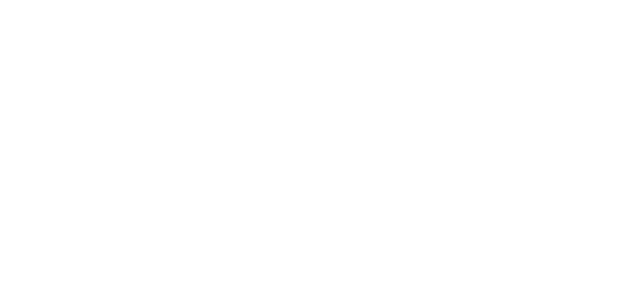
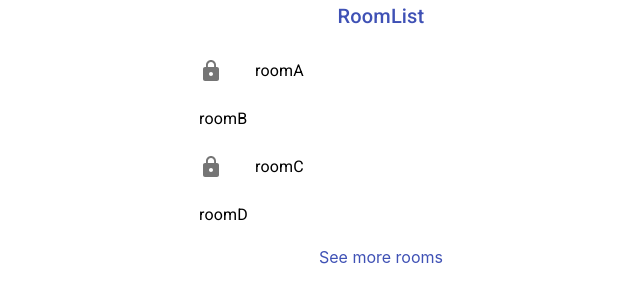
Before and after one commit to serithemage/muinssa-front, a React (Create React App) app: page /rooms in a window 1280 px wide. Shown: the top 302 px of the page, without its empty margins (259-899 px from the left). Built offline with nearby package versions, Linux system fonts and the light colour scheme.

Commit message:
add room list skeleton

```diff
--- a/src/Main.jsx
+++ b/src/Main.jsx
@@ -2,6 +2,7 @@
 import { Route, Switch } from 'react-router-dom';
 import HomePage from './components/HomePage';
 import Page404 from './components/Page404';
+import RoomListPage from './components/RoomListPage';
 
 export default function Main() {
   return (
@@ -13,7 +14,7 @@
         />
         <Route
           exact path='/rooms'
-          render={() => {/*<RoomListPage />*/}}
+          render={() => <RoomListPage />}
         />
         <Route
           exact path='/rooms/:id'
--- /dev/null
+++ b/src/components/RoomListPage.jsx
@@ -0,0 +1,69 @@
+import React from 'react';
+import { makeStyles } from '@material-ui/core/styles';
+import List from '@material-ui/core/List';
+import ListItem from '@material-ui/core/ListItem';
+import ListItemIcon from '@material-ui/core/ListItemIcon';
+import ListItemText from '@material-ui/core/ListItemText';
+import LockIcon from '@material-ui/icons/Lock';
+import Typography from '@material-ui/core/Typography';
+import Container from '@material-ui/core/Container';
+import Link from '@material-ui/core/Link';
+
+
+// Generate Room
+const createRoom = (id, subject, attendeesNo, lock) => {
+  return { id, subject, attendeesNo, lock };
+}
+
+const rows = [
+  createRoom(0, 'roomA', 1, true),
+  createRoom(1, 'roomB', 3, false),
+  createRoom(2, 'roomC', 4, true),
+  createRoom(3, 'roomD', 7, false)
+];
+
+function preventDefault(event) {
+  event.preventDefault();
+}
+
+const useStyles = makeStyles((theme) => ({
+  root: {
+    width: '100%',
+    maxWidth: 360,
+    backgroundColor: theme.palette.background.paper,
+  },
+}));
+
+function ListItemLink(props) {
+  return <ListItem button component="a" {...props} />;
+}
+
+export default function RoomListPage() {
+  const classes = useStyles();
+
+  return (
+    <Container maxWidth="xs">
+      <Typography component="h2" variant="h6" color="primary" gutterBottom>
+        RoomList
+      </Typography>
+      <div className={classes.root}>
+        <List component="nav" aria-label="main mailbox folders">
+          {rows.map((row) => (
+            <ListItem button key={row.id}>
+              {row.lock?(<ListItemIcon>
+                <LockIcon />
+              </ListItemIcon>):(<></>)}
+              <ListItemText primary={row.subject} />
+            </ListItem>
+          ))}
+        </List>
+
+      </div>
+      <div className={classes.seeMore}>
+        <Link color="primary" href="#" onClick={preventDefault}>
+          See more rooms
+        </Link>
+      </div>
+    </Container>
+  );
+}
```
